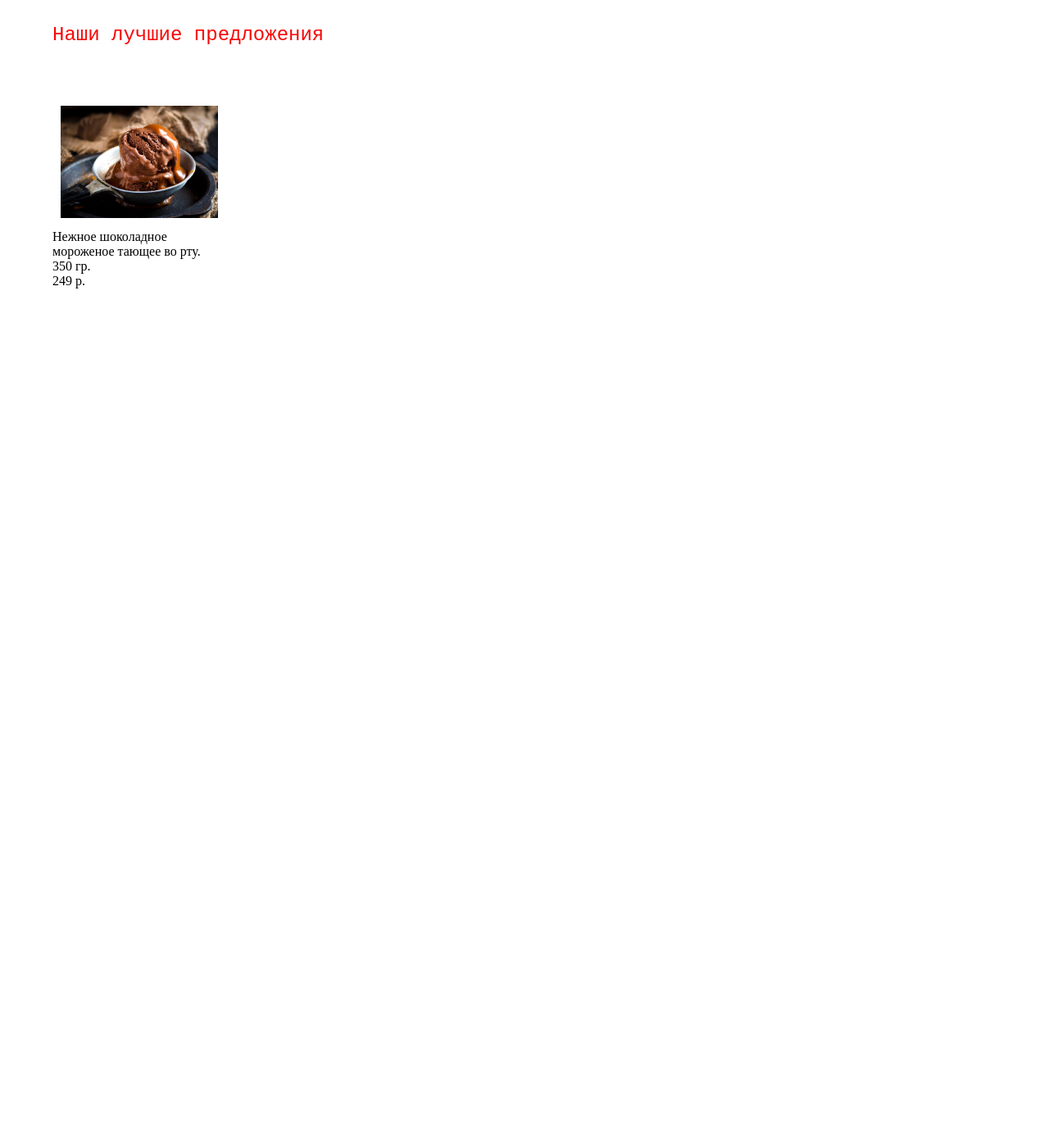
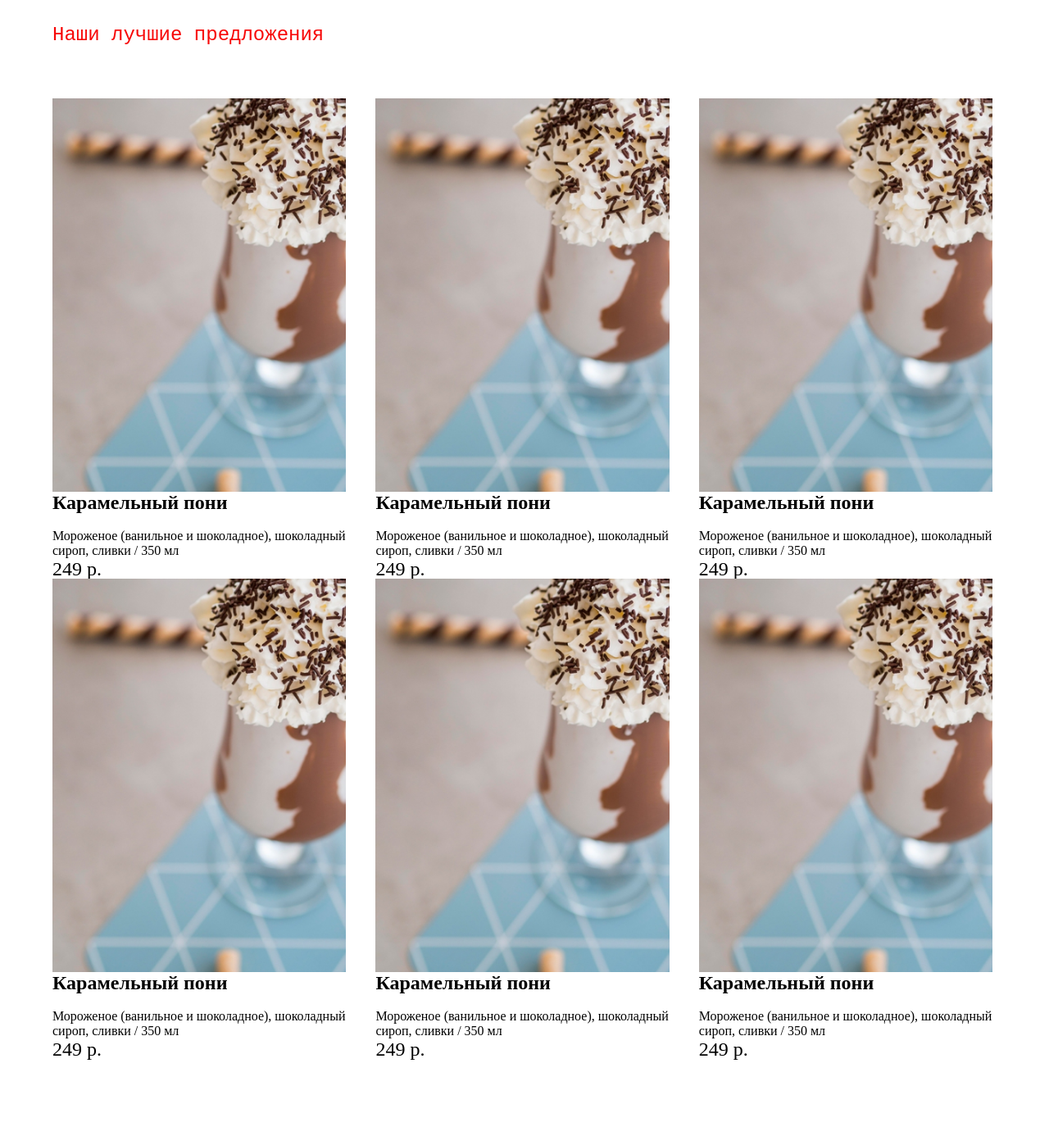
Before and after one commit to MoisGames/landing_pages_pizza, a plain HTML site: page first_landing_page.html in a window 1280 px wide. Shown: the part 895-2281 px from the top of the page at 82% size. Before the commit the page ends 1311 px from the top, so only its background shows below. Drawn offline with Linux system fonts and the light colour scheme.

Commit message:
add card grocery (developing) v 0.16

```diff
--- a/css/style.css
+++ b/css/style.css
@@ -95,9 +95,38 @@ header {
     margin: 0% 0% 5% 5%;
 }
 .grocery_card {
-    width: 15%;
-    margin: 0% 5% 5% 5%;
+    display: inline-block;
+    width: 28%;
+    height: 60vh;
+    margin: 0% -2.5% 5% 5%;
 }
-.img_grocery_card {
-    margin: 5%;
+.img_grocery {
+    display: block;
+    float: left;
+    background-size: cover;
+    width: 100%;
+    height: 100%;
+    margin: 0%;
 }
+#img_caramel_ponycard {
+    background-color: antiquewhite;
+    background-image: url('../images/img_caramel_pony.png');
+}
+.name_grocery {
+    display: block;
+
+    margin: 5% 0;
+    font-size: 150%;
+    font-weight: 600;
+}
+.description_grocery {
+    display: block;
+    float: left;
+}
+.price {
+    display: block;
+    font-size: 150%;
+    width: 200px;
+    height: 100%;
+    margin: 5% 0;
+}
--- a/first_landing_page.html
+++ b/first_landing_page.html
@@ -56,11 +56,46 @@
     Наши лучшие предложения
 </div>
 <div class="grocery_card">
-    <div class="card_chocolate_ice">
-        <img class="img_grocery_card" src="images/chocolate_ice.jpg">
-            <p>Нежное шоколадное мороженое тающее во рту. 350 гр.</p>
+        <a class="img_grocery" id="img_caramel_ponycard"></a>
+            <p class="name_grocery">Карамельный пони</p>
+            <p class="description_grocery">Мороженое (ванильное и шоколадное),
+                шоколадный сироп, сливки / 350 мл</p>
             <p class="price">249 р.</p>
-    </div>
+</div>
+<div class="grocery_card">
+    <a class="img_grocery" id="img_caramel_ponycard"></a>
+        <p class="name_grocery">Карамельный пони</p>
+        <p class="description_grocery">Мороженое (ванильное и шоколадное),
+            шоколадный сироп, сливки / 350 мл</p>
+        <p class="price">249 р.</p>
+</div>
+<div class="grocery_card">
+        <a class="img_grocery" id="img_caramel_ponycard"></a>
+        <p class="name_grocery">Карамельный пони</p>
+        <p class="description_grocery">Мороженое (ванильное и шоколадное),
+            шоколадный сироп, сливки / 350 мл</p>
+        <p class="price">249 р.</p>
+</div>
+<div class="grocery_card">
+    <a class="img_grocery" id="img_caramel_ponycard"></a>
+        <p class="name_grocery">Карамельный пони</p>
+        <p class="description_grocery">Мороженое (ванильное и шоколадное),
+            шоколадный сироп, сливки / 350 мл</p>
+        <p class="price">249 р.</p>
+</div>
+<div class="grocery_card">
+    <a class="img_grocery" id="img_caramel_ponycard"></a>
+        <p class="name_grocery">Карамельный пони</p>
+        <p class="description_grocery">Мороженое (ванильное и шоколадное),
+            шоколадный сироп, сливки / 350 мл</p>
+        <p class="price">249 р.</p>
+</div>
+<div class="grocery_card">
+    <a class="img_grocery" id="img_caramel_ponycard"></a>
+        <p class="name_grocery">Карамельный пони</p>
+        <p class="description_grocery">Мороженое (ванильное и шоколадное),
+            шоколадный сироп, сливки / 350 мл</p>
+        <p class="price">249 р.</p>
 </div>
 </body>
 </html>
```
Also changed, not shown: images/chocolate_ice.jpg (deleted), images/img_caramel_pony.png (added), images/img_caramel_pony2.jpg (added), images/img_pizza_margarita.jpg (added), images/img_pizza_margarita2.png (added), images/img_salman_rolls.png (added), images/img_salman_rolls2.jpg (added), images/img_standart_rolls.jpg (added), images/img_standart_rolls2.png (added).
